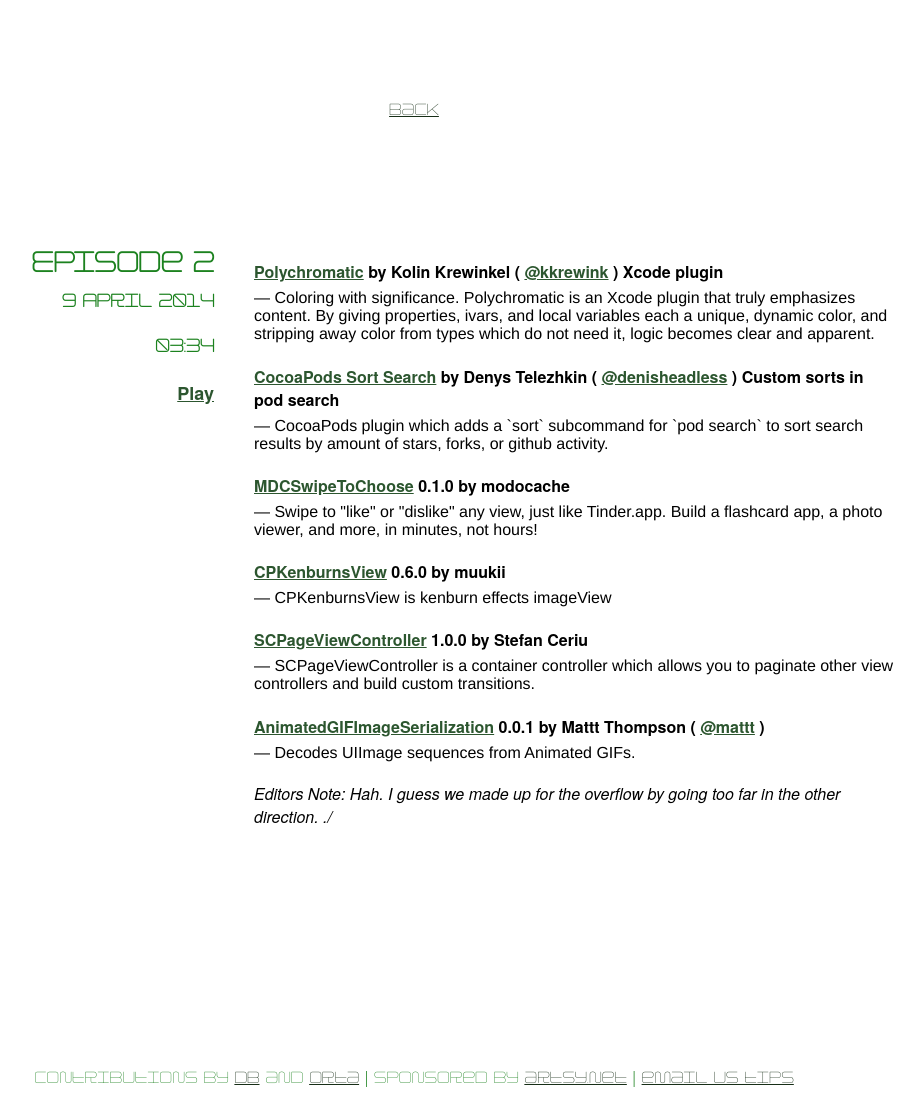
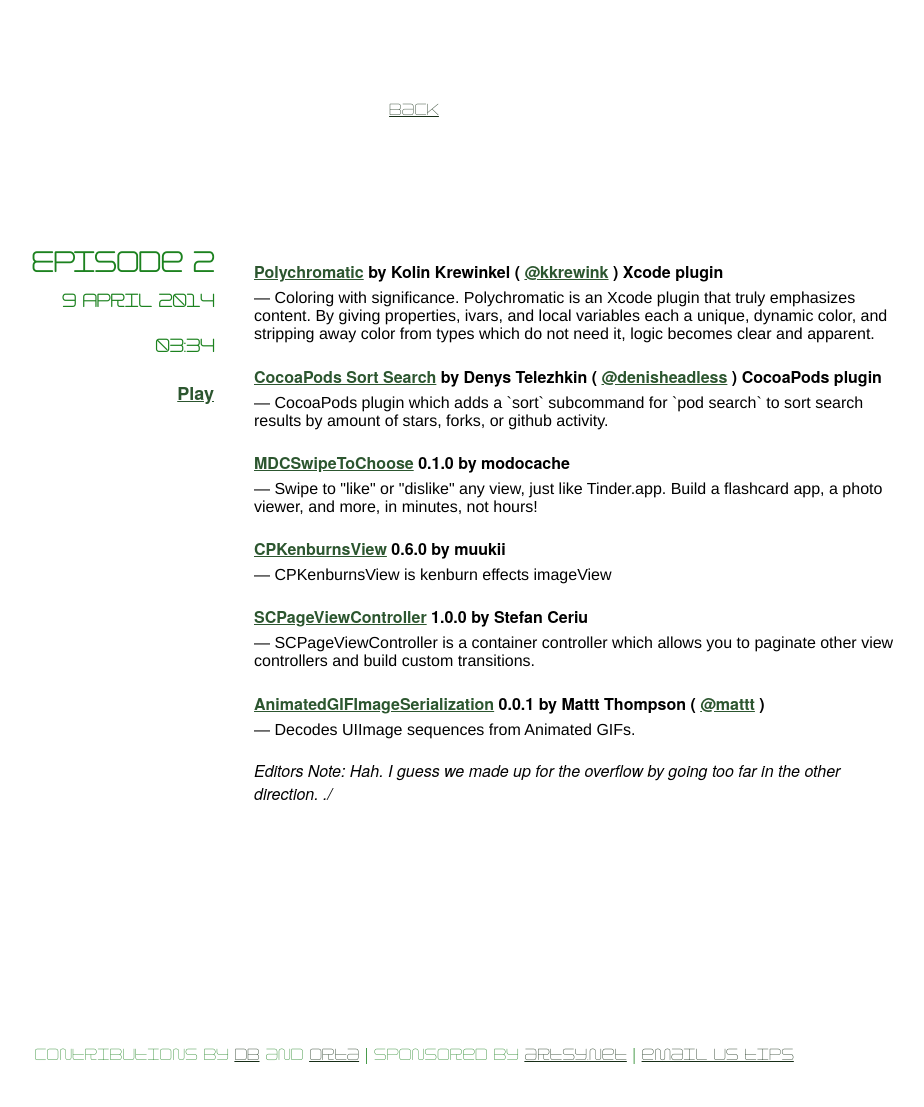
Before and after one commit to pod5/pod5.github.io, a Jekyll site: the page built from _posts/2014-04-09-episode2.html, in a window 1280 px wide. Shown: the whole page, without its empty margins (226-1150 px from the left). Built offline with Jekyll 4.4.1, drawn with Linux system fonts in a browser that asks for light colours; after the commit the page ends 1084 px from its top, so only the background shows below that; some of the changed lines change nothing that is shown.

Commit message:
state type in non-pod

```diff
--- a/_posts/2014-04-09-episode2.html
+++ b/_posts/2014-04-09-episode2.html
@@ -11,7 +11,7 @@
 
 {% include note_not_pod.html project="Polychromatic" subtitle="Xcode plugin" author="Kolin Krewinkel" twitter="kkrewink" description="Coloring with significance. Polychromatic is an Xcode plugin that truly emphasizes content. By giving properties, ivars, and local variables each a unique, dynamic color, and stripping away color from types which do not need it, logic becomes clear and apparent." homepage="https://github.com/kolinkrewinkel/Polychromatic" %}
 
-{% include note_not_pod.html project="CocoaPods Sort Search" subtitle="Custom sorts in pod search" author="Denys Telezhkin" twitter="denisheadless" description="CocoaPods plugin which adds a `sort` subcommand for `pod search` to sort search results by amount of stars, forks, or github activity." homepage="https://github.com/DenHeadless/cocoapods-sorted-search" %}
+{% include note_not_pod.html project="CocoaPods Sort Search" subtitle="CocoaPods plugin" author="Denys Telezhkin" twitter="denisheadless" description="CocoaPods plugin which adds a `sort` subcommand for `pod search` to sort search results by amount of stars, forks, or github activity." homepage="https://github.com/DenHeadless/cocoapods-sorted-search" %}
 
 {% include note.html   project='MDCSwipeToChoose' version='0.1.0' author='modocache' twitter='' description='Swipe to "like" or "dislike" any view, just like Tinder.app. Build a flashcard app, a photo viewer, and more, in minutes, not hours!' homepage='https://github.com/modocache/MDCSwipeToChoose' %}
 
```
